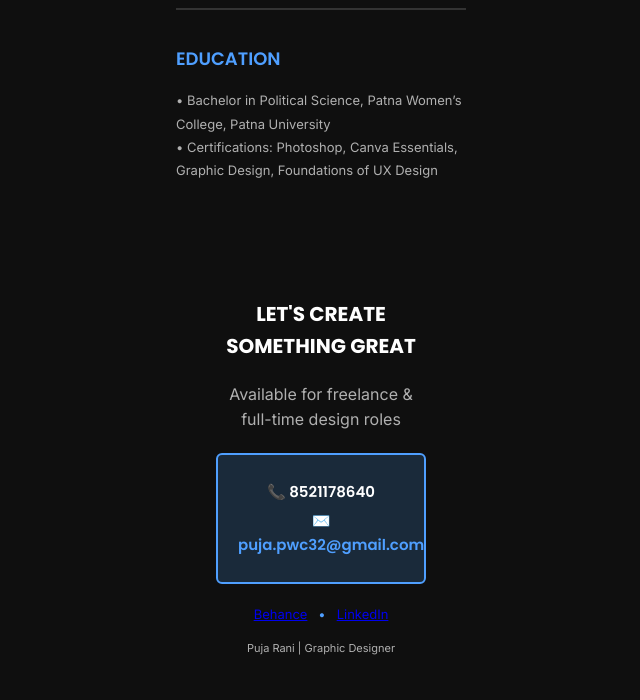
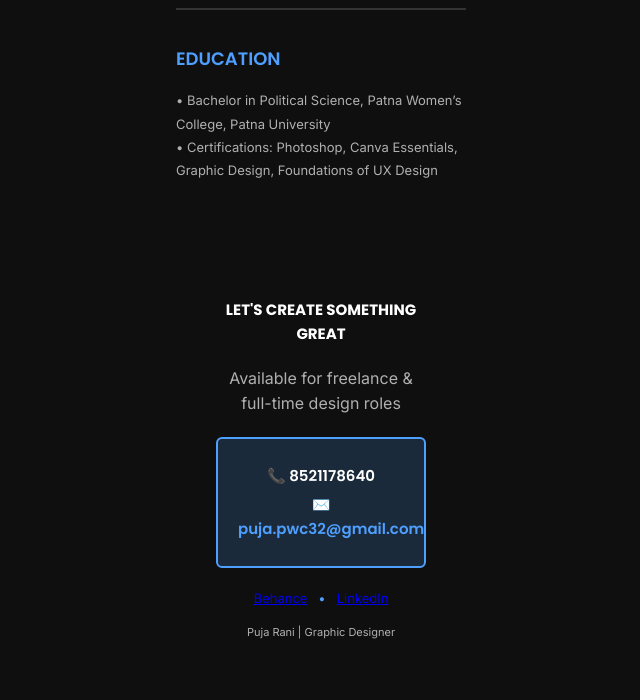
Before and after one commit to pujapwc32-rgb/puja-rani-portfolio, a plain HTML site: page index.html in a window 1280 px wide. Shown: the part 4981-5681 px from the top of the page, without its empty margins (319-959 px from the left). Drawn offline with Linux system fonts and the light colour scheme.

Commit message:
changing font sizes (testing)

```diff
--- a/index.html
+++ b/index.html
@@ -582,7 +582,7 @@
                                 <!-- PAGE 8: CALL TO ACTION (No QR + Social Links) -->
                                 <div class="page page-break">
                                     <div class="cta-section">
-                                        <div class="cta-heading" style="font-size: 20px;">LET'S CREATE SOMETHING GREAT</div>
+                                        <div class="cta-heading" style="font-size: 15px;">LET'S CREATE SOMETHING GREAT</div> <!-- original was 20px) -->
 
                                         <p style="font-size: 16px; color: #b0b0b0; margin: 15px 0;">Available for freelance & full-time design roles</p>
 
```
